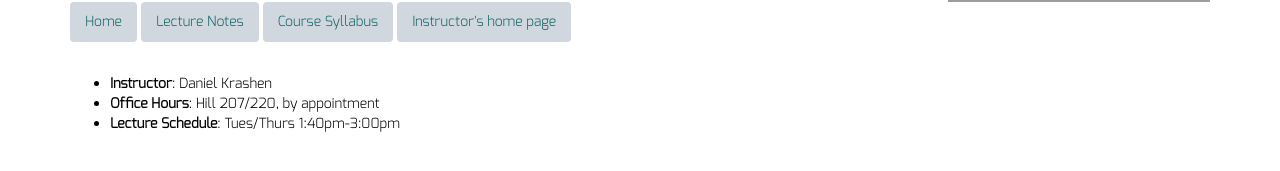
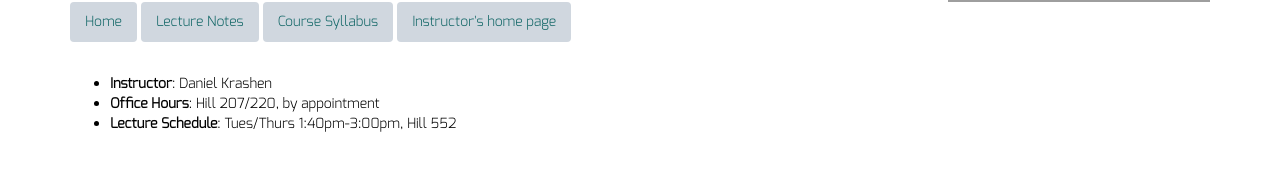
Before and after one commit to dkrashen/probability, a Jekyll site: the page built from index.html, in a window 1280 px wide. Shown: the part 178-349 px from the top of the page. Built offline with Jekyll 4.4.1, drawn with Linux system fonts in a browser that asks for light colours; nearby versions of some CDN libraries; grey boxes are pictures that could not be loaded.

Commit message:
add room number

```diff
--- a/_config.yml
+++ b/_config.yml
@@ -9,7 +9,7 @@ functors, spectral sequences,..."
 instructor: "Daniel Krashen"
 email: "daniel.krashen@rutgers.edu"
 office_hours: "Hill 207/220, by appointment"
-lecture_schedule: "Tues/Thurs 1:40pm-3:00pm"
+lecture_schedule: "Tues/Thurs 1:40pm-3:00pm, Hill 552"
 
 baseurl: "/homological-algebra"
 url: "http://dkrashen.github.io"
```
